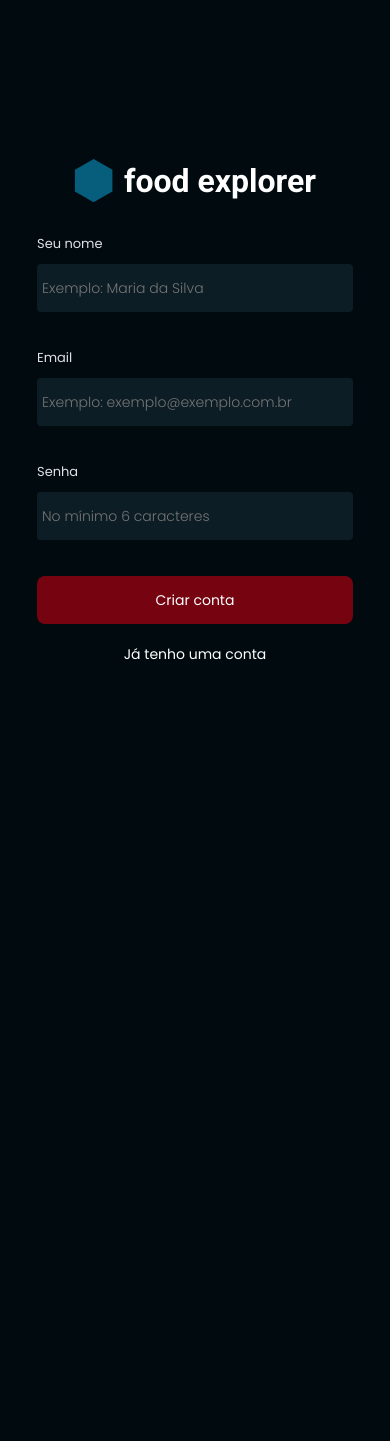
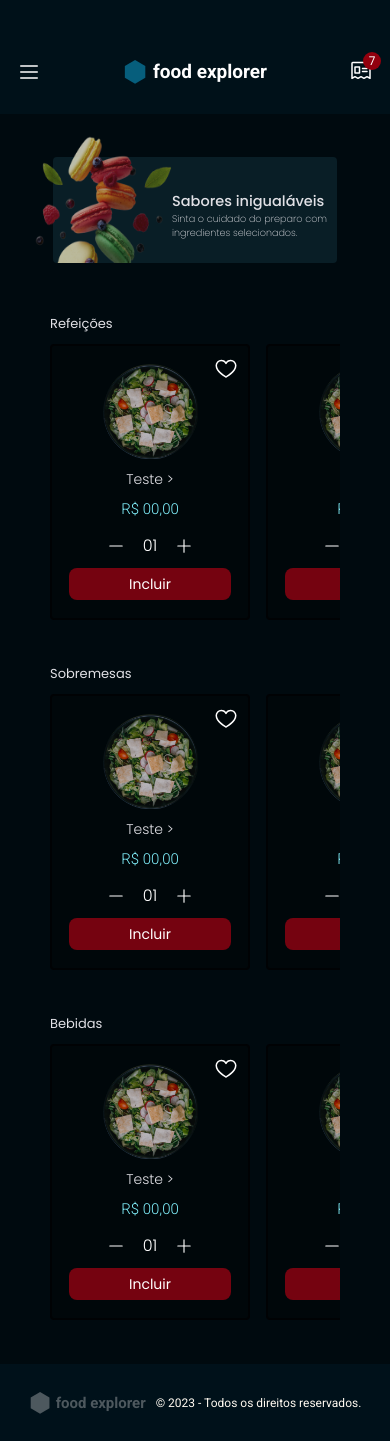
Before and after one commit to loren175/front-food-explorer, a React (Vite) app: page / in a window 390 px wide. Before the commit the page ends 844 px from the top, so only its background shows below. Built offline with nearby package versions, Linux system fonts and the light colour scheme.

Commit message:
add react-responsive and mediaquery to swiper

```diff
--- a/package.json
+++ b/package.json
@@ -13,6 +13,7 @@
     "react": "^18.2.0",
     "react-dom": "^18.2.0",
     "react-icons": "^5.0.1",
+    "react-responsive": "^9.0.2",
     "react-router-dom": "^6.22.0",
     "styled-components": "^6.1.8",
     "swiper": "^11.0.5"
--- a/src/main.jsx
+++ b/src/main.jsx
@@ -3,7 +3,7 @@ import ReactDOM from "react-dom/client"
 import { ThemeProvider } from "styled-components"
 import theme from "./styles/theme.js"
 import GlobalStyles from "./styles/global.js"
-import { SignUp } from "./pages/SignUp/index.jsx"
+import { Home } from "./pages/Home/index.jsx"
 import { BrowserRouter } from "react-router-dom"
 
 ReactDOM.createRoot(document.getElementById("root")).render(
@@ -11,7 +11,7 @@ ReactDOM.createRoot(document.getElementById("root")).render(
     <ThemeProvider theme={theme}>
       <GlobalStyles />
       <BrowserRouter>
-        <SignUp />
+        <Home />
       </BrowserRouter>
     </ThemeProvider>
   </React.StrictMode>
--- a/src/pages/Home/index.jsx
+++ b/src/pages/Home/index.jsx
@@ -6,11 +6,16 @@ import { Section } from "../../components/Section"
 import { Card } from "../../components/Card"
 import homeImg from "../../assets/home-img.png"
 
+import { DEVICE_BREAKPOINTS } from "../../styles/deviceBreakPoints"
+
+import { useMediaQuery } from "react-responsive"
 import { register } from "swiper/element/bundle"
 
 register()
 
 export function Home() {
+  const isDesktop = useMediaQuery({ minWidth: DEVICE_BREAKPOINTS.LG })
+
   return (
     <Container>
       <SideMenu />
@@ -28,9 +33,9 @@ export function Home() {
 
         <Section text="Refeições">
           <swiper-container
-            space-between="27"
+            space-between={isDesktop ? "27" : "16"}
             slides-per-view="auto"
-            navigation="true"
+            navigation={isDesktop ? "true" : "false"}
             loop="true"
             grab-cursor="true"
           >
@@ -44,9 +49,9 @@ export function Home() {
         </Section>
         <Section text="Sobremesas">
           <swiper-container
-            space-between="27"
+            space-between={isDesktop ? "27" : "16"}
             slides-per-view="auto"
-            navigation="true"
+            navigation={isDesktop ? "true" : "false"}
             loop="true"
             grab-cursor="true"
           >
@@ -66,9 +71,9 @@ export function Home() {
         </Section>
         <Section text="Bebidas">
           <swiper-container
-            space-between="27"
+            space-between={isDesktop ? "27" : "16"}
             slides-per-view="auto"
-            navigation="true"
+            navigation={isDesktop ? "true" : "false"}
             loop="true"
             grab-cursor="true"
           >
@@ -80,8 +85,6 @@ export function Home() {
             </swiper-slide>
           </swiper-container>
         </Section>
-
-
       </main>
       <Footer />
     </Container>
```
Also changed, not shown: 1 other file (tests, documents, lock files or other folders).
